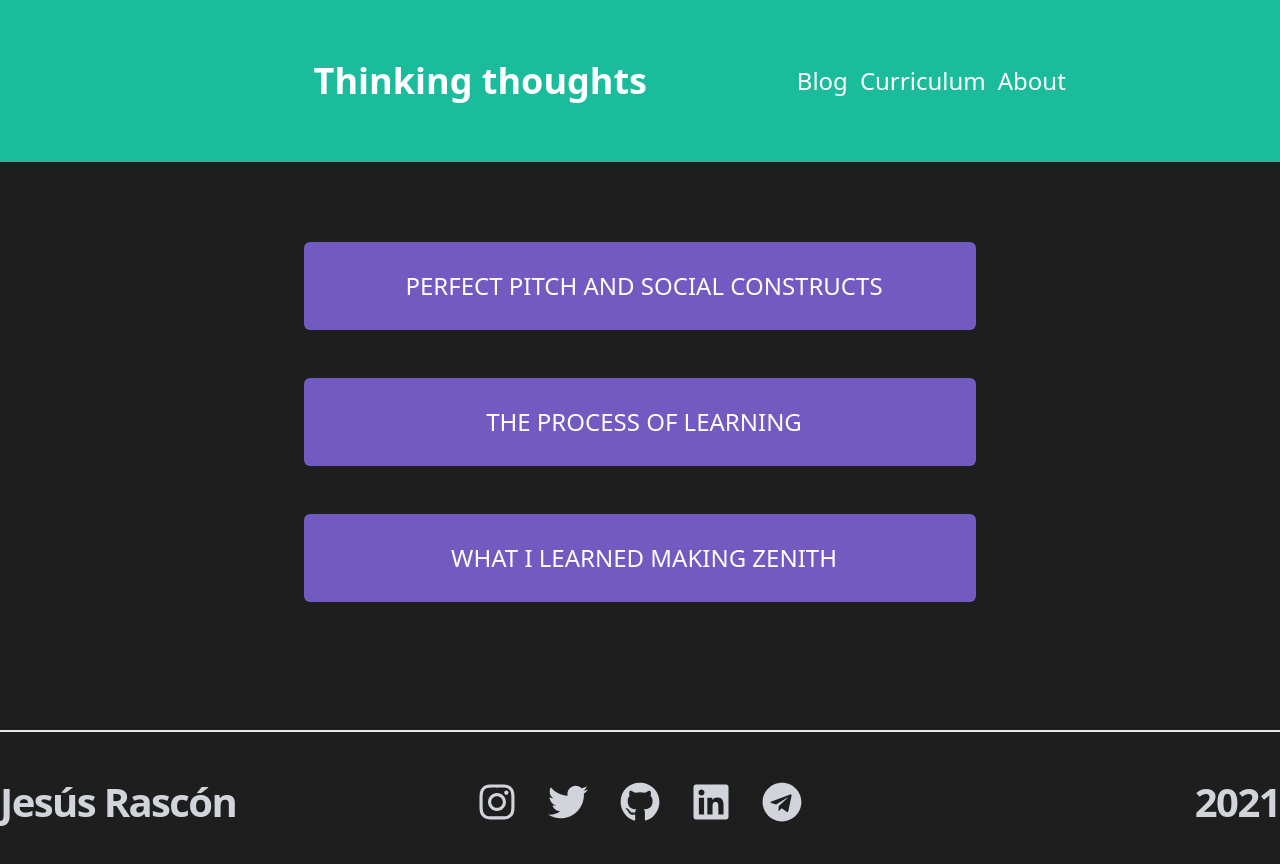
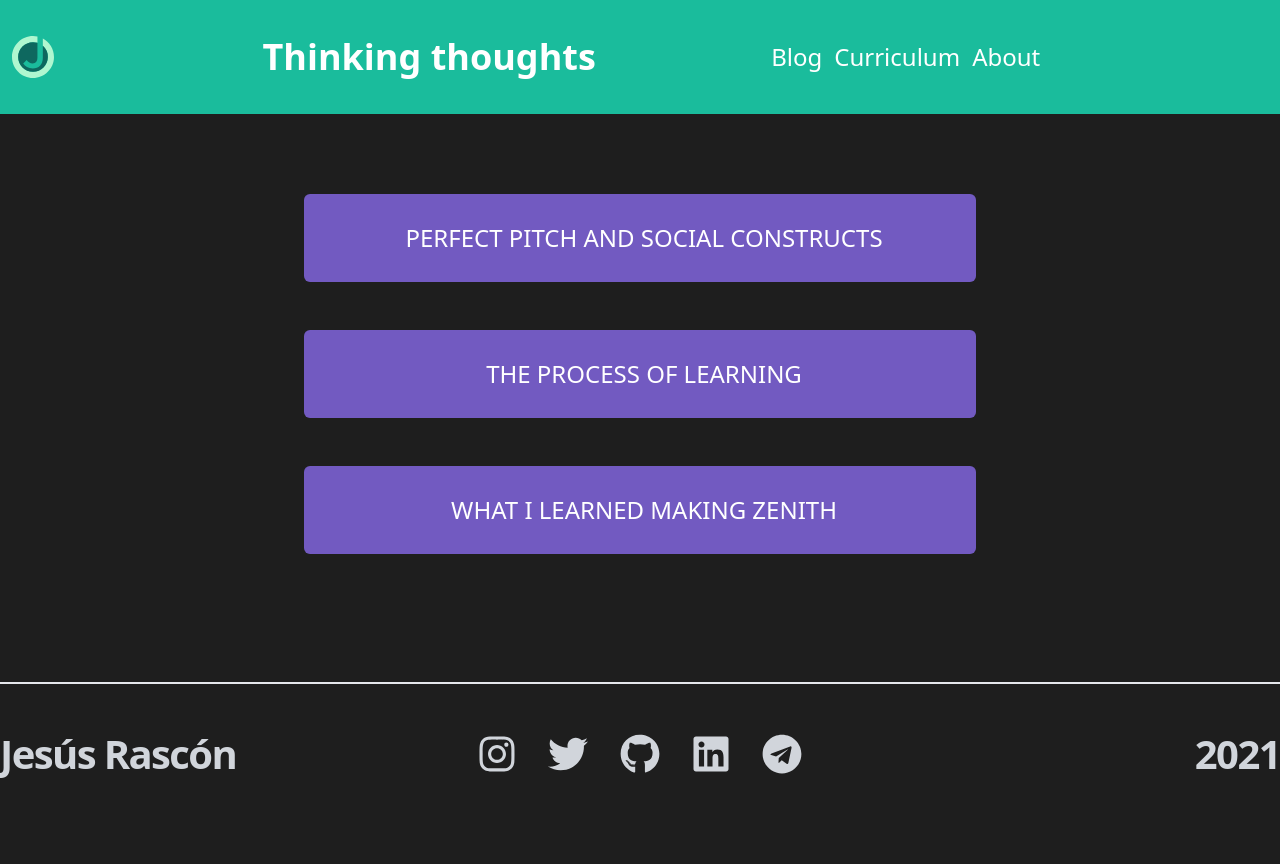
Before and after one commit to jesi-rgb/old.jesirgb.com, a Next.js app: page /blog in a window 1280 px wide. Shown: the top 864 px of the page. After the commit the page ends 824 px from the top, so only its background shows below. Built offline with nearby package versions, Linux system fonts and the light colour scheme.

Commit message:
still working on the header

```diff
--- a/components/HeaderTW.js
+++ b/components/HeaderTW.js
@@ -4,23 +4,23 @@ export const HeaderTW = () => {
   return (
     <>
       {/* header itself */}
-      <div className="relative bg-accent-1 mb-10 lg:py-6 lg:mb-20">
+      <header className="relative bg-accent-1 mb-10 md:py-6 md:mb-20">
         {/* div for all three elements */}
-        <div className="flex flex-row mx-auto items-center lg:py-6">
+        <div className="flex flex-row mx-auto items-center">
           {/* logo */}
-          <div className="m-2 justify-center align-middle w-1/2 lg:w-1/4 lg:mx-10 lg:transform lg:scale-250">
+          <div className="m-2 align-middle w-1/2 md:w-1/4 md:scale-250">
             <a href="/">
               <img src="/jesi.svg" alt="" width={50} height={50} />
             </a>
           </div>
 
           {/* title */}
-          <div className="hidden text-white text-4xl font-bold hover:text-accent-1-hover transition-colors lg:visible lg:flex lg:items-center lg:w-2/4">
+          <div className="hidden text-white text-4xl font-bold hover:text-accent-1-hover transition-colors md:visible md:flex md:items-center md:w-2/4">
             <a href="/">Thinking thoughts</a>
           </div>
 
           {/* navigators */}
-          <div className="w-1/2 text-md space-x-3 mx-4 font-medium lg:justify-end lg:w-1/2 lg:text-2xl">
+          <div className="w-1/2 text-md space-x-3 mx-4 font-medium md:justify-end md:w-1/2 md:text-2xl">
             <a
               href="/blog"
               className="text-white hover:text-accent-1-hover transition-colors"
@@ -41,7 +41,7 @@ export const HeaderTW = () => {
             </a>
           </div>
         </div>
-      </div>
+      </header>
     </>
   );
 };
```
